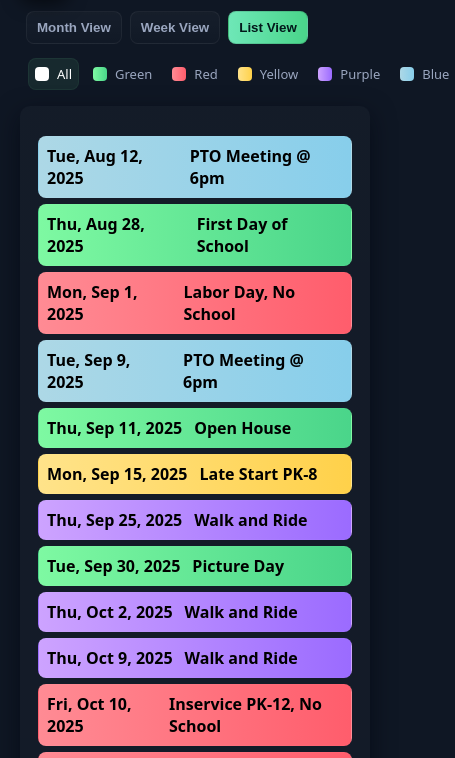
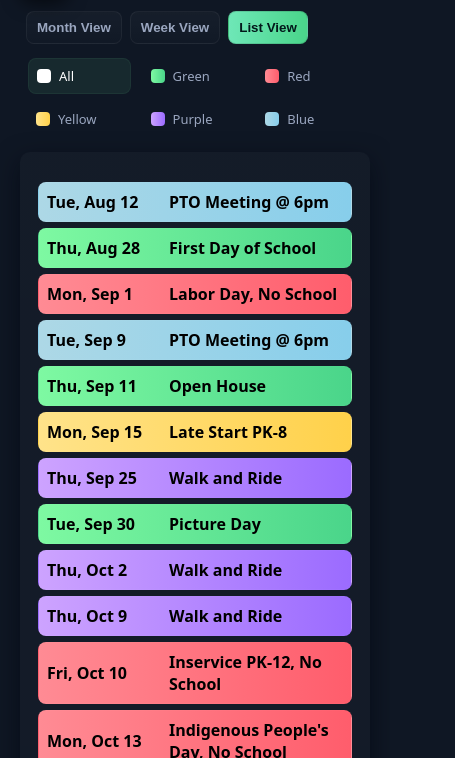
Before and after one commit to dbspto/calendar, a plain HTML site: page index.html in a window 390 px wide. Shown: the part 71-829 px from the top of the page, 455 px wide, since content can reach past the window. Drawn offline with Linux system fonts and the light colour scheme.

Commit message:
formatting fixes

```diff
--- a/index.html
+++ b/index.html
@@ -53,7 +53,7 @@
 
         <!-- Legend (click to filter in list view) -->
         <div class="legend" id="legend" role="toolbar" aria-label="Color filters">
-          <div class="item" data-color="All"><div class="swatch" style="background:linear-gradient(90deg,#7ef9a2,#4ad58a)"></div>All</div>
+          <div class="item" data-color="All"><div class="swatch"></div>All</div>
           <div class="item" data-color="Green"><div class="swatch c-Green"></div>Green</div>
           <div class="item" data-color="Red"><div class="swatch c-Red"></div>Red</div>
           <div class="item" data-color="Yellow"><div class="swatch c-Yellow"></div>Yellow</div>
--- a/script.js
+++ b/script.js
@@ -226,7 +226,7 @@ function renderList(){
       date.style.minWidth = '110px';
       date.style.fontWeight = '700';
       // Show day of week, e.g. "Thu Sep 25"
-      date.textContent = ev._date.toLocaleDateString(undefined, {weekday:'short', month:'short', day:'numeric', year:'numeric'});
+      date.textContent = ev._date.toLocaleDateString(undefined, {weekday:'short', month:'short', day:'numeric'});
       const desc = document.createElement('div');
       desc.textContent = ev.Description;
       left.appendChild(date);
@@ -404,9 +404,7 @@ function enableMonthDayExpand() {
   });
 }
 
-// Add click-to-expand for event pills in month view on mobile
 function enableMonthEventExpand() {
-  // Only enable on mobile
   if (window.innerWidth > 700) return;
 
   // Remove any previous handlers
@@ -417,34 +415,38 @@ function enableMonthEventExpand() {
   document.querySelectorAll('#calendarGrid .event-pill').forEach(pill => {
     pill.onclick = function(e) {
       e.stopPropagation();
-      // If already expanded, remove
+
       if (pill.classList.contains('expanded-mobile')) {
         pill.classList.remove('expanded-mobile');
         document.body.classList.remove('event-pill-expanded');
         return;
       }
-      // Remove any other expanded pills
+
+      // Close any other expanded pills
       document.querySelectorAll('.event-pill.expanded-mobile').forEach(exp => {
         exp.classList.remove('expanded-mobile');
       });
+
       // Expand this pill
       pill.classList.add('expanded-mobile');
       document.body.classList.add('event-pill-expanded');
-      // Clicking the overlay again closes it
+
       function closeOnClick(ev) {
-        if (ev.target === pill) {
+        // close when clicking outside the pill
+        if (!pill.contains(ev.target)) {
           pill.classList.remove('expanded-mobile');
           document.body.classList.remove('event-pill-expanded');
           document.removeEventListener('click', closeOnClick, true);
         }
       }
+
+      // Defer adding the document listener so this initial click doesn't immediately trigger it
       setTimeout(() => {
         document.addEventListener('click', closeOnClick, true);
       }, 0);
     };
   });
 }
-
 // Patch renderMonth to enable expand on mobile
 const origRenderMonth = renderMonth;
 renderMonth = function() {
--- a/style.css
+++ b/style.css
@@ -217,7 +217,15 @@ main.card {
 .event-row { display:flex; justify-content:space-between; gap:8px; align-items:center; padding:8px; border-radius:8px; background:rgba(255,255,255,0.01); margin-bottom:6px; border:1px solid rgba(255,255,255,0.02); }
 
 /* Legend / filter UI */
-.legend { display:flex; gap:8px; align-items:center; margin-left:8px; }
+.legend {
+  display:flex;
+  flex-wrap: wrap;
+  gap:8px;
+  gap: 8px 12px;
+  justify-content: flex-start;
+  align-items:center;
+  margin-left:8px;
+}
 .legend .item { display:flex; gap:8px; align-items:center; font-size:13px; color:var(--muted); cursor:pointer; padding:6px; border-radius:8px; }
 .legend .item.active {
   background: rgba(126,249,162,0.08);
@@ -242,6 +250,15 @@ main.card {
   padding:8px 10px;
   border-radius:8px;
   color:var(--muted);
+}
+
+@media (max-width: 500px) {
+  .legend .item {
+    flex: 0 0 30%;       /* three items per row */
+    box-sizing: border-box;
+    text-align: left;
+    padding: 8px;
+  }
 }
 
 /* Responsive */
```
